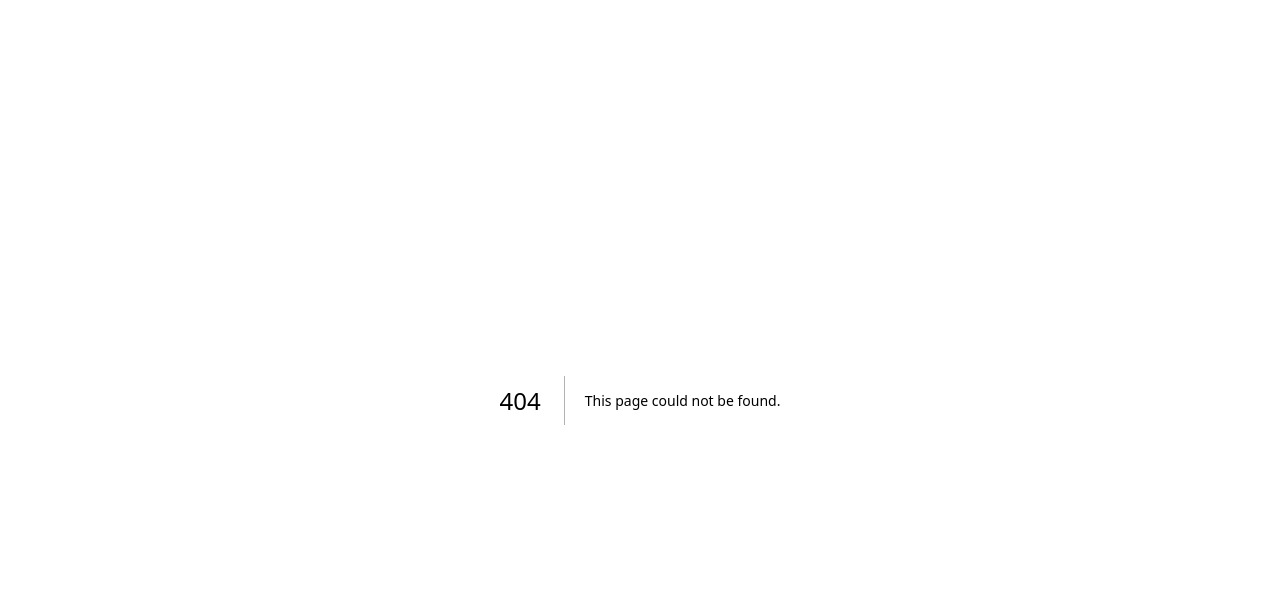
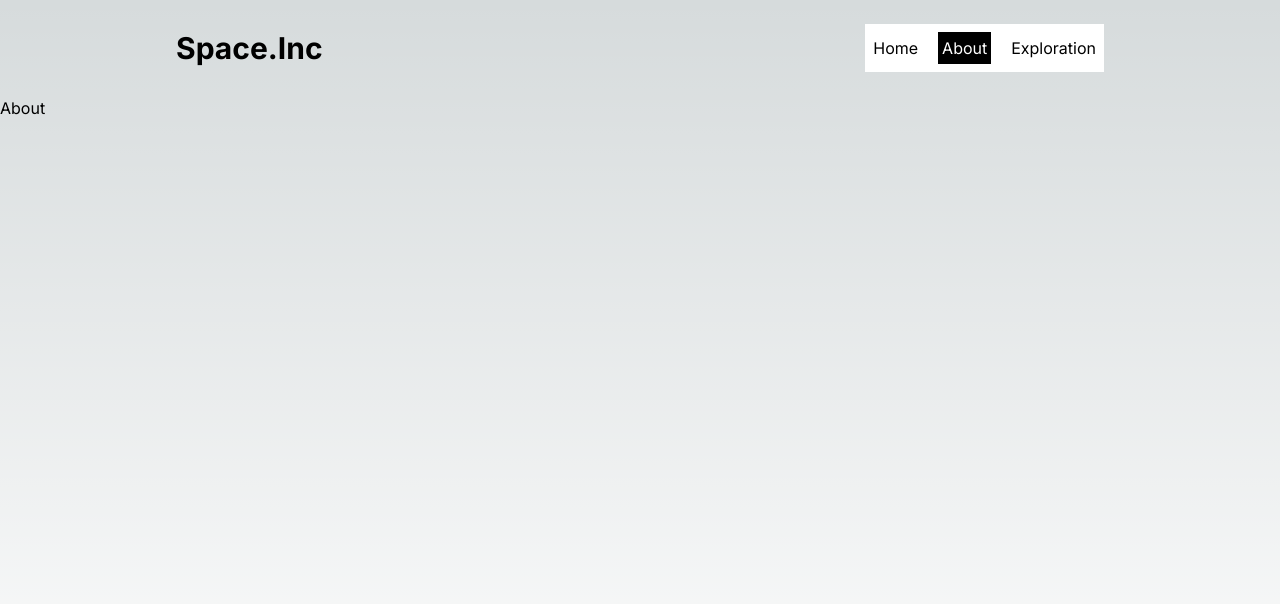
Before and after one commit to Jell13/space-inc, a Next.js app: page /about in a window 1280 px wide. Before the commit this address had no page. Shown: the top 604 px of the page. Built offline with nearby package versions, Linux system fonts and the light colour scheme.

Commit message:
first commit

```diff
--- /dev/null
+++ b/app/about/page.jsx
@@ -0,0 +1,11 @@
+import React from 'react'
+
+const page = () => {
+  return (
+    <div>
+      About
+    </div>
+  )
+}
+
+export default page
--- /dev/null
+++ b/app/components/Footer.jsx
@@ -0,0 +1,11 @@
+import React from 'react'
+
+const Footer = () => {
+  return (
+    <div className='w-full h-full border-white border-t-[1px] flex items-center px-44'>
+      <h1>Trademark Space.Inc</h1>
+    </div>
+  )
+}
+
+export default Footer
--- /dev/null
+++ b/app/components/Navbar.jsx
@@ -0,0 +1,44 @@
+'use client'
+
+import Link from 'next/link'
+import { useParams, usePathname, useRouter } from 'next/navigation'
+import React from 'react'
+
+const Navbar = () => {
+    const router = usePathname()
+    console.log(router)
+    const links = [
+        {
+            id: 1,
+            name: 'Home',
+            link: '/'
+        },
+        {
+            id: 2,
+            name: 'About',
+            link: '/about'
+        },
+        {
+            id: 3,
+            name: 'Exploration',
+            link: '/exploration'
+        }
+    ]
+
+  return (
+    <div className='h-full w-full px-44 flex items-center justify-between'>
+      <h1 className='text-3xl font-bold'>
+        Space.Inc
+      </h1>
+      <nav className='flex gap-5 items-center bg-white px-2 py-2'>
+        {links.map(link => (
+            <div key={link.id} className={`${router === link.link ? 'text-white bg-black px-1 py-1' : 'text-black'}`}>
+                <Link href={link.link}>{link.name}</Link>
+            </div>
+        ))}
+      </nav>
+    </div>
+  )
+}
+
+export default Navbar
--- a/app/layout.js
+++ b/app/layout.js
@@ -1,5 +1,6 @@
 import { Inter } from "next/font/google";
 import "./globals.css";
+import Navbar from "./components/Navbar";
 
 const inter = Inter({ subsets: ["latin"] });
 
@@ -11,7 +12,14 @@ export const metadata = {
 export default function RootLayout({ children }) {
   return (
     <html lang="en">
-      <body className={inter.className}>{children}</body>
+      <body className={`${inter.className}`}>
+        <div className="h-24 w-screen">
+          <Navbar/>
+        </div>
+        <div className="h-[calc(100vh-96px)] w-screen">
+          {children}
+        </div>
+      </body>
     </html>
   );
 }
--- a/app/page.js
+++ /dev/null
@@ -1,113 +0,0 @@
-import Image from "next/image";
-
-export default function Home() {
-  return (
-    <main className="flex min-h-screen flex-col items-center justify-between p-24">
-      <div className="z-10 max-w-5xl w-full items-center justify-between font-mono text-sm lg:flex">
-        <p className="fixed left-0 top-0 flex w-full justify-center border-b border-gray-300 bg-gradient-to-b from-zinc-200 pb-6 pt-8 backdrop-blur-2xl dark:border-neutral-800 dark:bg-zinc-800/30 dark:from-inherit lg:static lg:w-auto  lg:rounded-xl lg:border lg:bg-gray-200 lg:p-4 lg:dark:bg-zinc-800/30">
-          Get started by editing&nbsp;
-          <code className="font-mono font-bold">app/page.js</code>
-        </p>
-        <div className="fixed bottom-0 left-0 flex h-48 w-full items-end justify-center bg-gradient-to-t from-white via-white dark:from-black dark:via-black lg:static lg:h-auto lg:w-auto lg:bg-none">
-          <a
-            className="pointer-events-none flex place-items-center gap-2 p-8 lg:pointer-events-auto lg:p-0"
-            href="https://vercel.com?utm_source=create-next-app&utm_medium=appdir-template&utm_campaign=create-next-app"
-            target="_blank"
-            rel="noopener noreferrer"
-          >
-            By{" "}
-            <Image
-              src="/vercel.svg"
-              alt="Vercel Logo"
-              className="dark:invert"
-              width={100}
-              height={24}
-              priority
-            />
-          </a>
-        </div>
-      </div>
-
-      <div className="relative flex place-items-center before:absolute before:h-[300px] before:w-full sm:before:w-[480px] before:-translate-x-1/2 before:rounded-full before:bg-gradient-radial before:from-white before:to-transparent before:blur-2xl before:content-[''] after:absolute after:-z-20 after:h-[180px] after:w-full sm:after:w-[240px] after:translate-x-1/3 after:bg-gradient-conic after:from-sky-200 after:via-blue-200 after:blur-2xl after:content-[''] before:dark:bg-gradient-to-br before:dark:from-transparent before:dark:to-blue-700 before:dark:opacity-10 after:dark:from-sky-900 after:dark:via-[#0141ff] after:dark:opacity-40 before:lg:h-[360px] z-[-1]">
-        <Image
-          className="relative dark:drop-shadow-[0_0_0.3rem_#ffffff70] dark:invert"
-          src="/next.svg"
-          alt="Next.js Logo"
-          width={180}
-          height={37}
-          priority
-        />
-      </div>
-
-      <div className="mb-32 grid text-center lg:max-w-5xl lg:w-full lg:mb-0 lg:grid-cols-4 lg:text-left">
-        <a
-          href="https://nextjs.org/docs?utm_source=create-next-app&utm_medium=appdir-template&utm_campaign=create-next-app"
-          className="group rounded-lg border border-transparent px-5 py-4 transition-colors hover:border-gray-300 hover:bg-gray-100 hover:dark:border-neutral-700 hover:dark:bg-neutral-800/30"
-          target="_blank"
-          rel="noopener noreferrer"
-        >
-          <h2 className={`mb-3 text-2xl font-semibold`}>
-            Docs{" "}
-            <span className="inline-block transition-transform group-hover:translate-x-1 motion-reduce:transform-none">
-              -&gt;
-            </span>
-          </h2>
-          <p className={`m-0 max-w-[30ch] text-sm opacity-50`}>
-            Find in-depth information about Next.js features and API.
-          </p>
-        </a>
-
-        <a
-          href="https://nextjs.org/learn?utm_source=create-next-app&utm_medium=appdir-template-tw&utm_campaign=create-next-app"
-          className="group rounded-lg border border-transparent px-5 py-4 transition-colors hover:border-gray-300 hover:bg-gray-100 hover:dark:border-neutral-700 hover:dark:bg-neutral-800 hover:dark:bg-opacity-30"
-          target="_blank"
-          rel="noopener noreferrer"
-        >
-          <h2 className={`mb-3 text-2xl font-semibold`}>
-            Learn{" "}
-            <span className="inline-block transition-transform group-hover:translate-x-1 motion-reduce:transform-none">
-              -&gt;
-            </span>
-          </h2>
-          <p className={`m-0 max-w-[30ch] text-sm opacity-50`}>
-            Learn about Next.js in an interactive course with&nbsp;quizzes!
-          </p>
-        </a>
-
-        <a
-          href="https://vercel.com/templates?framework=next.js&utm_source=create-next-app&utm_medium=appdir-template&utm_campaign=create-next-app"
-          className="group rounded-lg border border-transparent px-5 py-4 transition-colors hover:border-gray-300 hover:bg-gray-100 hover:dark:border-neutral-700 hover:dark:bg-neutral-800/30"
-          target="_blank"
-          rel="noopener noreferrer"
-        >
-          <h2 className={`mb-3 text-2xl font-semibold`}>
-            Templates{" "}
-            <span className="inline-block transition-transform group-hover:translate-x-1 motion-reduce:transform-none">
-              -&gt;
-            </span>
-          </h2>
-          <p className={`m-0 max-w-[30ch] text-sm opacity-50`}>
-            Explore starter templates for Next.js.
-          </p>
-        </a>
-
-        <a
-          href="https://vercel.com/new?utm_source=create-next-app&utm_medium=appdir-template&utm_campaign=create-next-app"
-          className="group rounded-lg border border-transparent px-5 py-4 transition-colors hover:border-gray-300 hover:bg-gray-100 hover:dark:border-neutral-700 hover:dark:bg-neutral-800/30"
-          target="_blank"
-          rel="noopener noreferrer"
-        >
-          <h2 className={`mb-3 text-2xl font-semibold`}>
-            Deploy{" "}
-            <span className="inline-block transition-transform group-hover:translate-x-1 motion-reduce:transform-none">
-              -&gt;
-            </span>
-          </h2>
-          <p className={`m-0 max-w-[30ch] text-sm opacity-50 text-balance`}>
-            Instantly deploy your Next.js site to a shareable URL with Vercel.
-          </p>
-        </a>
-      </div>
-    </main>
-  );
-}
--- /dev/null
+++ b/app/page.jsx
@@ -0,0 +1,15 @@
+import Image from "next/image";
+import Spline from "@splinetool/react-spline";
+import Footer from "./components/Footer";
+
+export default function Home() {
+  return (
+    <div className="h-full w-full flex flex-col">
+      <div className="h-[500px]">
+        <Spline scene="https://prod.spline.design/q8AJdlcc0iDWxXKk/scene.splinecode"/>
+      </div>
+
+      {/* <Footer/> */}
+    </div>
+  );
+}
--- a/package.json
+++ b/package.json
@@ -9,9 +9,12 @@
     "lint": "next lint"
   },
   "dependencies": {
+    "@react-three/fiber": "^8.17.5",
+    "@splinetool/react-spline": "^4.0.0",
+    "next": "14.2.5",
     "react": "^18",
     "react-dom": "^18",
-    "next": "14.2.5"
+    "three": "^0.167.1"
   },
   "devDependencies": {
     "postcss": "^8",
```
Also changed, not shown: 1 other file (tests, documents, lock files or other folders).
